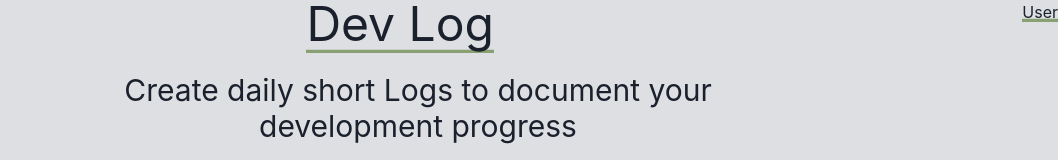
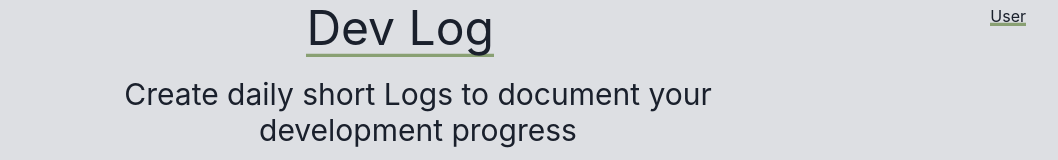
Before and after one commit to k-flynn-webdev/dev-log, a React (Create React App) app in the folder client/: page / in a window 1280 px wide. Shown: the top 160 px of the page, without its empty margins (222-1280 px from the left). Built offline with nearby package versions, Linux system fonts and the light colour scheme; no server answers.

Commit message:
ffixing spacing issue with profile button

```diff
--- a/client/src/components/Header.js
+++ b/client/src/components/Header.js
@@ -14,7 +14,7 @@ function Header({ title, className }) {
   const userLoggedIn = useSelector(isLoggedIn)
 
   return (
-    <div className={`${className ? className : ""} flex flex-row`}>
+    <div className={`${className ? className : ""} header`}>
       <div className="flex-grow">
         <div className="text-center mb-4">
           <Link className="title text-5xl link" to="/">
--- a/client/src/components/ProfileButton.js
+++ b/client/src/components/ProfileButton.js
@@ -6,12 +6,13 @@ export const getShortUserName = name => {
 
 function ProfileButton({ userName }) {
   return (
-    <button className="profile-button">
+    <div className="profile">
       <span className="hide:sm profile-name">{userName}</span>
       <span className="hide show@sm profile-name">
         {getShortUserName(userName)}
       </span>
 
+      <button className="profile-button">
         <svg
           xmlSpace="preserve"
           fillRule="evenodd"
@@ -24,6 +25,7 @@ function ProfileButton({ userName }) {
           <path d="M.1265 17.0791c-.01-.06-.01-.121-.01-.182 0-2.726 1.52-5.1 3.76-6.322v-.525c-1.11-.963-1.81-2.382-1.81-3.963 0-2.898 2.36-5.252 5.25-5.252 2.9 0 5.26 2.354 5.26 5.252 0 1.581-.7 3-1.81 3.963v.525c2.24 1.222 3.75 3.596 3.75 6.322v.182c-1.94 1.648-4.45 2.643-7.2 2.643-2.74 0-5.25-.995-7.19-2.643Z" />
         </svg>
       </button>
+    </div>
   )
 }
 
--- a/client/src/style/index.scss
+++ b/client/src/style/index.scss
@@ -228,6 +228,10 @@ body {
         display: none;
       }
 
+      .show\:#{$key} {
+        display: inline-block;
+      }
+
       .full\:#{$key} {
         width: 100%;
       }
@@ -295,6 +299,21 @@ body {
       .container {
         padding: 0;
       }
+    }
+  }
+
+  .header {
+    display: flex;
+    flex-direction: row;
+    margin-left: 2rem;
+    margin-right: 2rem;
+    margin-top: 0.25rem;
+  }
+
+  @media screen and (min-width: 0) and (max-width: $media-sm) {
+    .header {
+      margin-left: 0.25rem;
+      margin-right: 0.25rem;
     }
   }
 
```
Lines whose indentation alone changed are shown as unchanged.
